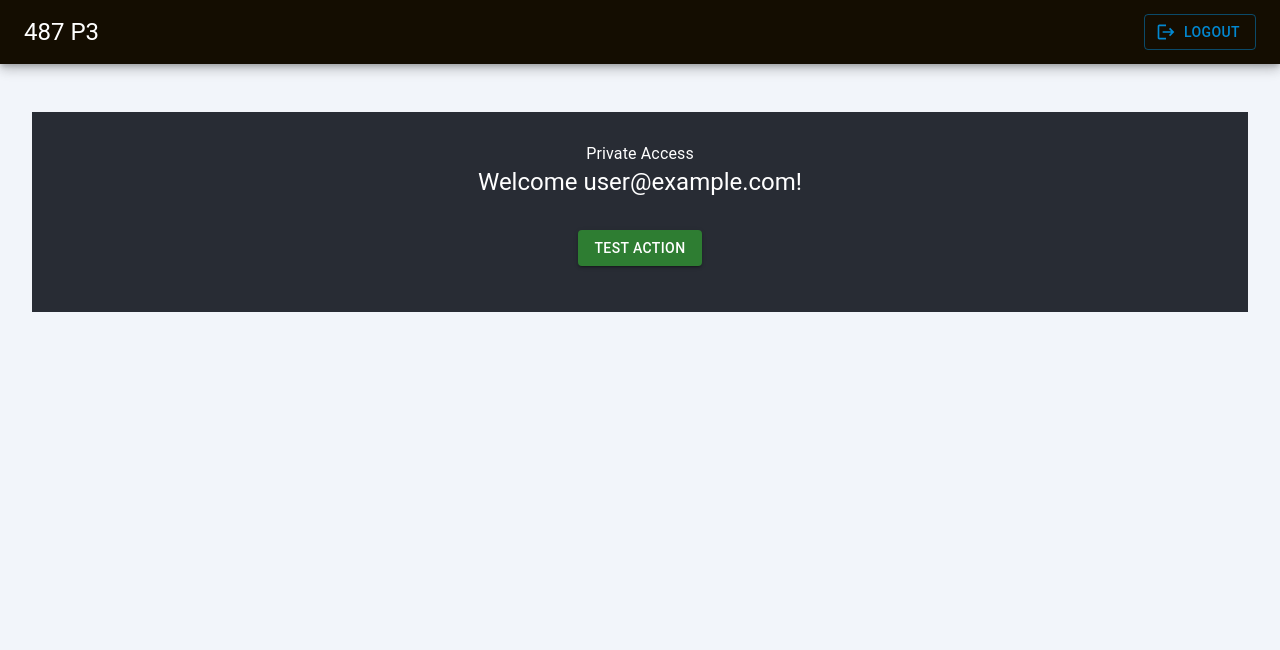
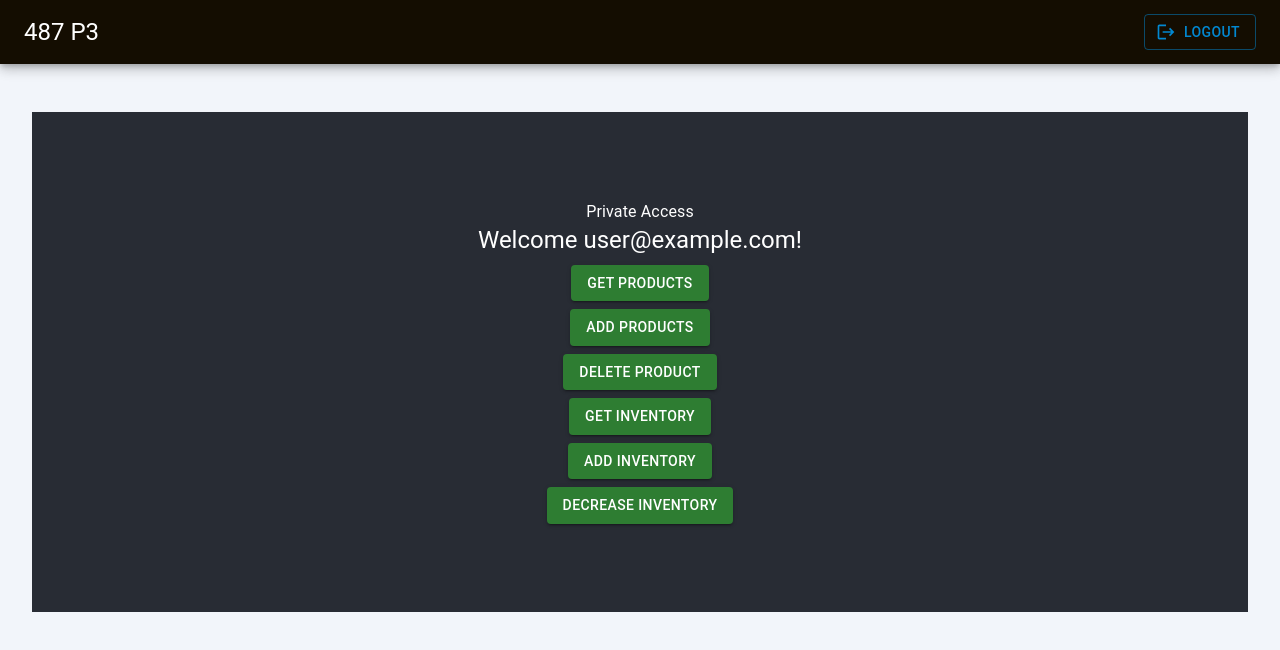
Before and after one commit to Breigner01/StockWise, a React (Create React App) app in the folder frontend/: page /private in a window 1280 px wide. Shown: the top 650 px of the page. Built offline with nearby package versions, Linux system fonts and the light colour scheme; no server answers; sample sign-in values are in the browser's storage.

Commit message:
Add all product and inventory queries to redux

```diff
--- a/frontend/src/App.css
+++ b/frontend/src/App.css
@@ -15,7 +15,7 @@
 
 .App-header {
   background-color: #282c34;
-  min-height: 200px;
+  min-height: 500px;
   display: flex;
   flex-direction: column;
   align-items: center;
--- a/frontend/src/components/forms/ProductForm.js
+++ b/frontend/src/components/forms/ProductForm.js
@@ -32,16 +32,8 @@ const ProductForm = (props) => {
 
     const createProduct = (e) => {
         e.preventDefault();
-        if (true || validProduct()){
-            const productData2 = {
-              id: 5,
-              name: "name",
-              brand: "gucci",
-              description: "sick product trust",
-              price: 20.99,
-              categeory: "A",
-            }
-            props.addProduct(productData2);
+        if (validProduct()){
+            props.addProduct(productData);
             onClose();
         }
     };
--- a/frontend/src/pages/PrivatePage.js
+++ b/frontend/src/pages/PrivatePage.js
@@ -2,6 +2,9 @@ import React, { useEffect } from "react";
 import "../App.css";
 import { connect } from "react-redux";
 import PropTypes from "prop-types";
+
+import { getProducts, addProduct, deleteProduct } from "../redux/actions/productActions";
+import { getInventory, addInventory, decreaseInventory } from "../redux/actions/inventoryActions";
 
 import {
     Button,
@@ -12,10 +15,59 @@ import {
 
 const PrivatePage = (props) => {
 
-    const handleButton = (e) => {
+    const handleGetProducts = (e) => {
         e.preventDefault();
-        console.log("Button Works");
-      };
+        props.getProducts("abc123");
+    };
+
+    const handleAddProduct = (e) => {
+        e.preventDefault();
+        const productData = {
+            id: 5,
+            name: "name",
+            brand: "gucci",
+            description: "sick product trust",
+            price: 20.99,
+            category: "A",
+          }
+        props.addProduct("abc123", productData);
+    };
+
+    const handleDeleteProduct = (e) => {
+        e.preventDefault();
+        props.deleteProduct("abc123", 23)
+    };
+
+    const handleGetInventory = (e) => {
+        e.preventDefault();
+        props.getInventory("abc123", "111");
+    };
+
+    const handleAddInventory = (e) => {
+        e.preventDefault();
+        const invData = {
+            id: 5,
+            name: "name",
+            brand: "gucci",
+            description: "sick product trust",
+            price: 20.99,
+            category: "A",
+          }
+        props.addInventory("abc123", invData);
+    };
+
+    const handleDecreaseInventory = (e) => {
+        e.preventDefault();
+        const invData = {
+            id: 5,
+            name: "name",
+            brand: "gucci",
+            description: "sick product trust",
+            price: 20.99,
+            category: "A",
+          }
+        props.decreaseInventory("abc123", invData);
+    };
 
     return (
         <Grid container spacing={1} >
@@ -25,15 +77,64 @@ const PrivatePage = (props) => {
                     <Typography variant="h5">
                         Welcome {props.auth.user.email}!
                     </Typography>
-                    <Box component="form" onSubmit={handleButton} sx={{ mt: 1 }}>
+                    <Box component="form" onSubmit={handleGetProducts} sx={{ mt: 1 }}>
                         <Button
                             type="submit"
                             fullWidth
                             variant="contained"
                             color="success"
-                            sx={{ mt: 3, mb: 2 }}
                         >
-                            Test Action
+                            Get Products
+                        </Button>
+                    </Box>
+                    <Box component="form" onSubmit={handleAddProduct} sx={{ mt: 1 }}>
+                        <Button
+                            type="submit"
+                            fullWidth
+                            variant="contained"
+                            color="success"
+                        >
+                            Add Products
+                        </Button>
+                    </Box>
+                    <Box component="form" onSubmit={handleDeleteProduct} sx={{ mt: 1 }}>
+                        <Button
+                            type="submit"
+                            fullWidth
+                            variant="contained"
+                            color="success"
+                        >
+                            Delete Product
+                        </Button>
+                    </Box>
+                    <Box component="form" onSubmit={handleGetInventory} sx={{ mt: 1 }}>
+                        <Button
+                            type="submit"
+                            fullWidth
+                            variant="contained"
+                            color="success"
+                        >
+                            Get Inventory
+                        </Button>
+                    </Box>
+                    <Box component="form" onSubmit={handleAddInventory} sx={{ mt: 1 }}>
+                        <Button
+                            type="submit"
+                            fullWidth
+                            variant="contained"
+                            color="success"
+                        >
+                            Add Inventory
+                        </Button>
+                    </Box>
+                    <Box component="form" onSubmit={handleDecreaseInventory} sx={{ mt: 1 }}>
+                        <Button
+                            type="submit"
+                            fullWidth
+                            variant="contained"
+                            color="success"
+                        >
+                            Decrease Inventory
                         </Button>
                     </Box>
                 </header>
@@ -43,11 +144,14 @@ const PrivatePage = (props) => {
 }
 
 PrivatePage.propTypes = {
-    auth: PropTypes.object.isRequired,
+    auth: PropTypes.object.isRequired
 };
 
 const mapStateToProps = (state) => ({
-    auth: state.authReducer,
+    auth: state.authReducer
 });
 
-export default connect(mapStateToProps)(PrivatePage);
+export default connect(mapStateToProps, {
+    getProducts, addProduct, deleteProduct,
+    getInventory, addInventory, decreaseInventory
+})(PrivatePage);
--- /dev/null
+++ b/frontend/src/redux/actions/inventoryActions.js
@@ -0,0 +1,72 @@
+import { gql } from '@apollo/client';
+import { GET_INVENTORY, UPDATE_INVENTORY } from './types';
+import client from "../../Apollo";
+
+// GET INVENTORY API CALL
+export const getInventory = (userId, sku) => (dispatch) => {
+    client.query({
+        query: gql`
+            query{
+                viewInventory(userId: "${userId}", sku: "${sku}"){
+                    ownerId, sku, quantity, available, inTransit
+                }
+            }
+        `,
+    }).then((res) => {
+        dispatch({
+            type: GET_INVENTORY,
+            payload: res.data.viewInventory[0]
+        });
+    }).catch((err) => {
+        if (err){
+            console.log(err);
+        }
+    });
+
+}
+
+// UPDATE INVENTORY API CALL
+export const addInventory = (userId, item) => (dispatch) => {
+    client.mutate({
+        mutation: gql`
+            mutation{
+                addInventory(
+                    userId: $userId,
+                    itemRequest: $item
+                )
+            }
+        `,
+        variables: {userId, item: item}
+    }).then((res) => {
+        dispatch({
+            type: UPDATE_INVENTORY,
+        });
+    }).catch((err) => {
+        if (err){
+            console.log({err});
+        }
+    });
+}
+
+// UPDATE INVENTORY API CALL
+export const decreaseInventory = (userId, item) => (dispatch) => {
+    client.mutate({
+        mutation: gql`
+            mutation{
+                decreaseInventory(
+                    userId: $userId,
+                    itemRequest: $item
+                )
+            }
+        `,
+        variables: {userId, item: item}
+    }).then((res) => {
+        dispatch({
+            type: UPDATE_INVENTORY,
+        });
+    }).catch((err) => {
+        if (err){
+            console.log({err});
+        }
+    });
+}
--- a/frontend/src/redux/actions/types.js
+++ b/frontend/src/redux/actions/types.js
@@ -8,9 +8,10 @@ export const LOGOUT_SUCCESS = "LOGOUT_SUCCESS";
 export const REGISTER_SUCCESS = "REGISTER_SUCCESS";
 export const REGISTER_FAIL = "REGISTER_FAIL";
 
-export const PRODUCT_LOADING = "PRODUCT_LOADING";
 export const GET_PRODUCTS = "GET_PRODUCTS";
-export const GET_PRODUCT = "GET_PRODUCT";
 export const ADD_PRODUCT = "ADD_PRODUCT";
 export const UPDATE_PRODUCT = "UPDATE_PRODUCT";
 export const DELETE_PRODUCT = "DELETE_PRODUCT";
+
+export const GET_INVENTORY = "GET_INVENTORY";
+export const UPDATE_INVENTORY = "UPDATE_INVENTORY";
--- a/frontend/src/redux/reducers/index.js
+++ b/frontend/src/redux/reducers/index.js
@@ -1,9 +1,11 @@
 import { combineReducers } from "redux";
 import authReducer from "./authReducer";
 import productReducer from "./productReducer";
+import inventoryReducer from "./inventoryReducer";
 
 // Overwrite this redux element
 export default combineReducers({
     authReducer,
     productReducer,
+    inventoryReducer
 });
--- /dev/null
+++ b/frontend/src/redux/reducers/inventoryReducer.js
@@ -0,0 +1,23 @@
+import { GET_INVENTORY, UPDATE_INVENTORY } from "../actions/types";
+
+const initialState = {
+    inventory: {},
+};
+
+// Note: function has no name so we define ...
+// this reducers name in the index file when we import
+export default function(state=initialState, action){
+    switch (action.type){
+        case GET_INVENTORY:
+            return {
+                ...state,
+                inventory: action.payload
+            };
+        case UPDATE_INVENTORY:
+            return {
+                ...state,
+            };
+        default:
+            return state;
+    }
+}
```
Also changed, not shown: frontend/src/redux/actions/productActions.js (+54 -24 lines), 1 other file (tests, documents, lock files or other folders).
